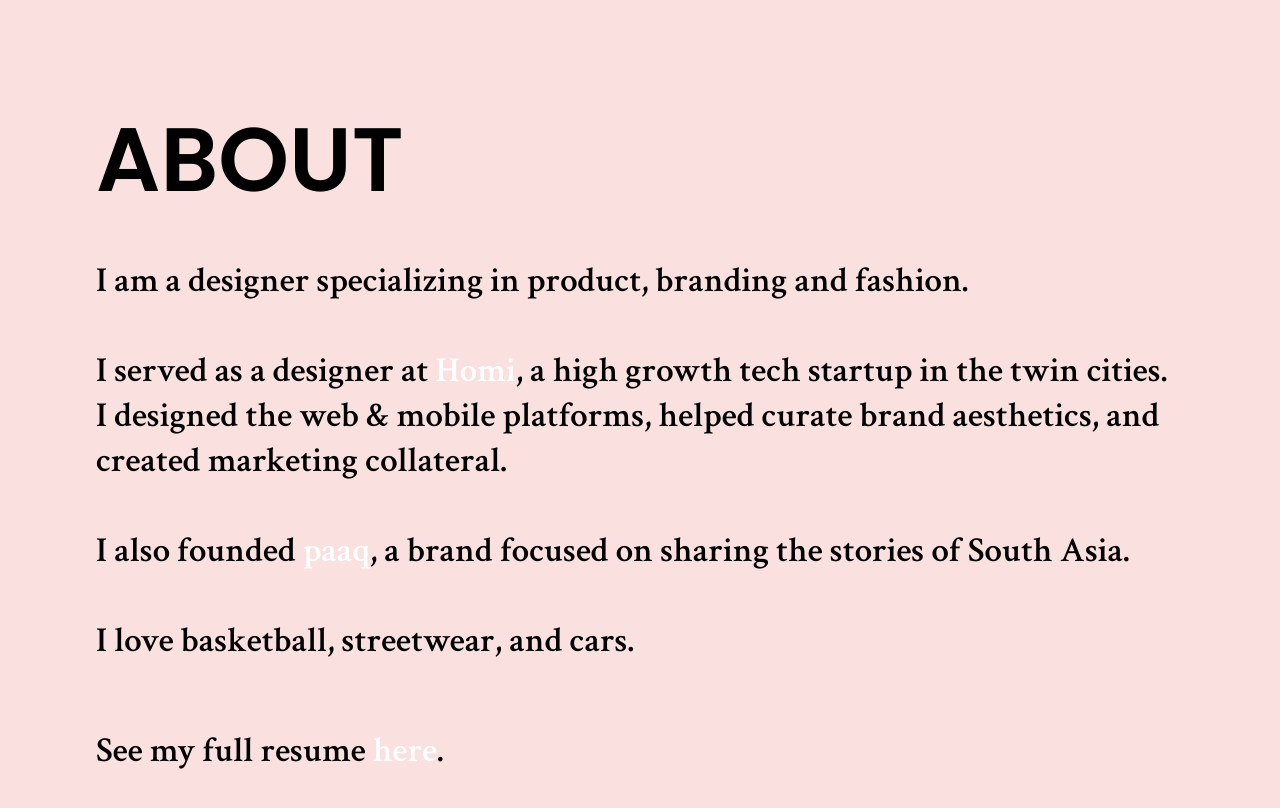
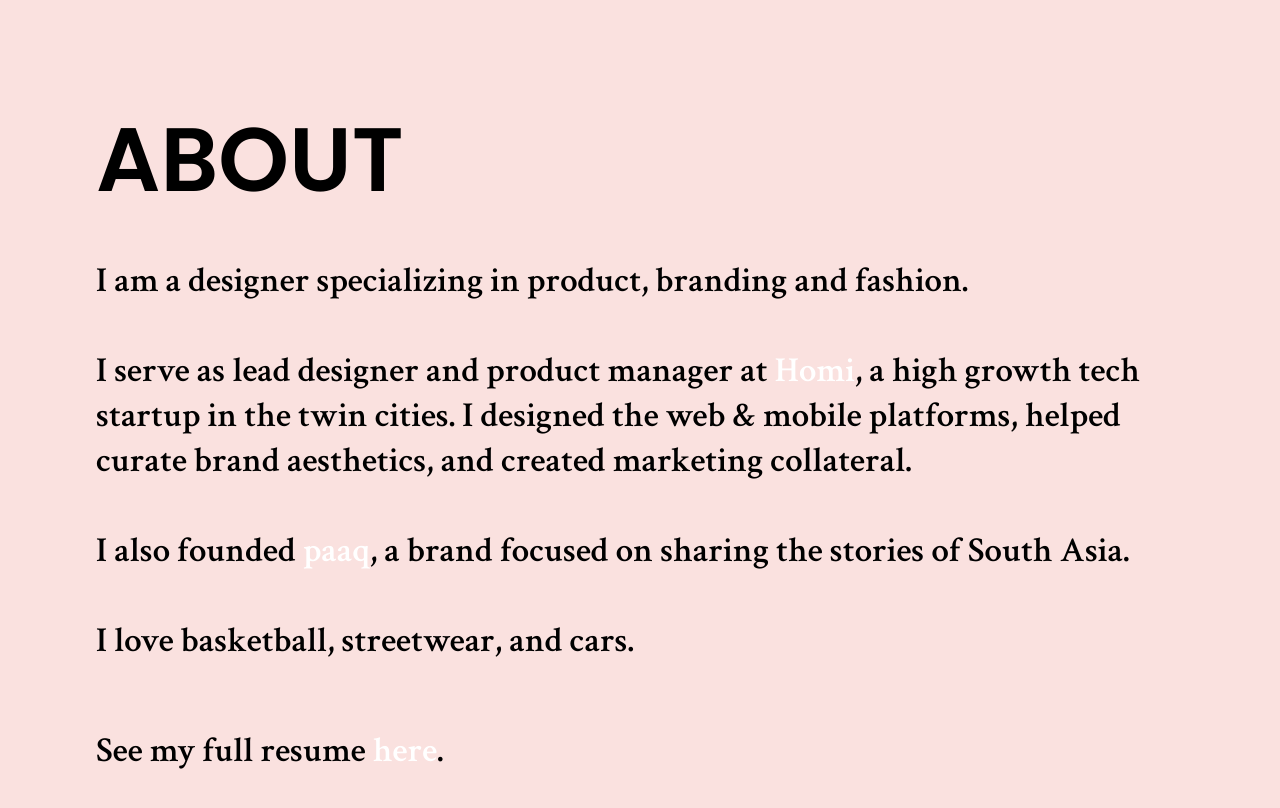
Before and after one commit to aamirpeeran/aamirpeeran.github.io, a Jekyll site: the page built from about.md, in a window 1280 px wide. Shown: the top 808 px of the page. Built offline with Jekyll 4.4.1, drawn with Linux system fonts in a browser that asks for light colours.

Commit message:
updates to about and home page

```diff
--- a/about.md
+++ b/about.md
@@ -8,12 +8,12 @@ layout: default
     <div class="container">
       <h1 class="heading">About</h1>
       <p class="subheading">I am a designer specializing in product, branding and fashion.<br>
-        <div><br> I served as a designer at <a href="https://homi.io/" target="_blank">Homi</a>, a high growth tech startup in the twin cities. I
+        <div><br> I serve as lead designer and product manager at <a href="https://homi.io/" target="_blank">Homi</a>, a high growth tech startup in the twin cities. I
           designed the web & mobile platforms, helped curate brand aesthetics, and created marketing collateral.<br>
           <div><br>I also founded <a href="https://paaq.co/" target="_blank">paaq</a>, a brand focused on sharing the stories of South Asia. <br>
             <div><br>I love basketball, streetwear, and cars.</div>
             <div class="bumpdown">
-              <div>See my full resume <a href="https://www.dropbox.com/s/8km8kubmw0mu7c9/Aamir%20Peeran%20-%20Resume%20%28ui%29.pdf?dl=0" target="_blank">here</a>.</div>
+              <div>See my full resume <a href="https://www.dropbox.com/s/b84f0fhinp7hs5x/Aamir%20Peeran%20-%20Resume%20%28product%20manager%29.pdf?dl=0" target="_blank">here</a>.</div>
             </div>
           </div>
         </div>
```
Also changed, not shown: index.md (+1 -1 lines).
